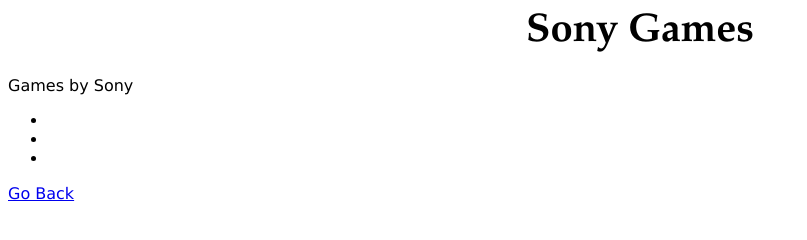
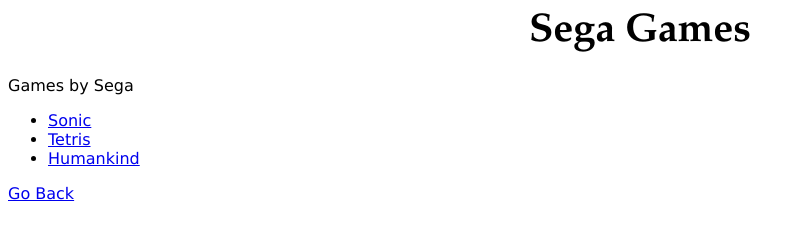
Before and after one commit to HackerMan360/Html-Videogame-Project, a website built with Parcel: page Sega.html in a window 1280 px wide. Shown: the whole page, without its empty margins (0-807 px from the left). Built offline with nearby package versions, Linux system fonts and the light colour scheme.

Commit message:
sega fixed maybe

```diff
--- a/Sega.html
+++ b/Sega.html
@@ -4,18 +4,18 @@
     <meta http-equiv="Content-Type" content="text/html; charset=utf-8" />
     <link type="text/css" rel="stylesheet" href="styles.css" />
 
-    <title>Sony</title>
+    <title>Sega</title>
   </head>
 
   <body>
-    <div id="title">Sony Games</div>
+    <div id="title">Sega Games</div>
 
     <div id="Games"></div>
-    <p>Games by Sony</p>
+    <p>Games by Sega</p>
     <ul>
-      <li></li>
-      <li></li>
-      <li></li>
+      <li><a href="Sonic.html">Sonic</a></li>
+      <li><a href="Tetris.html">Tetris</a></li>
+      <li><a href="Humankind.html">Humankind</a></li>
     </ul>
 
     <p><a href="index.html">Go Back</a></p>
--- a/package.json
+++ b/package.json
@@ -1,7 +1,7 @@
 {
-  "name": "videogames-project",
+  "name": "videogame-project",
   "version": "1.0.0",
-  "description": "",
+  "description": "a videogame wiki project for school using html",
   "main": "index.html",
   "scripts": {
     "start": "parcel index.html --open",
```
